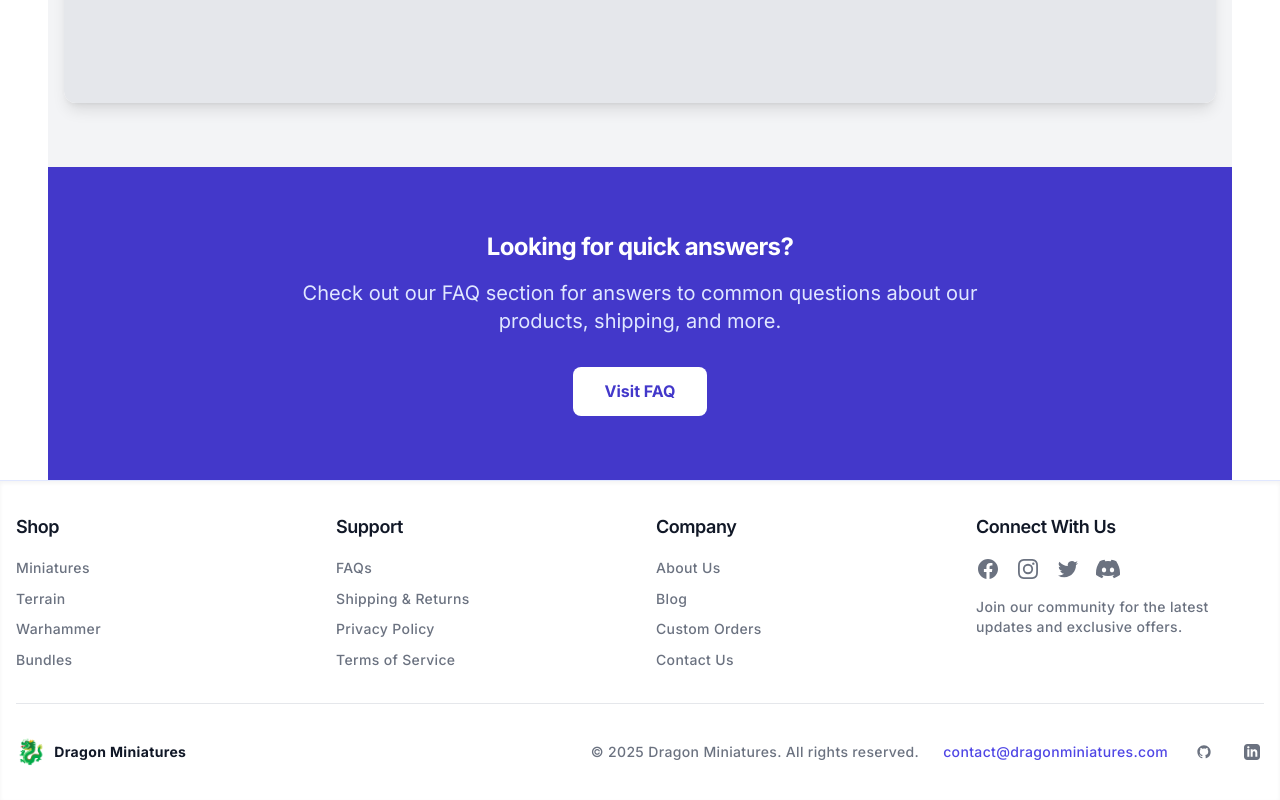
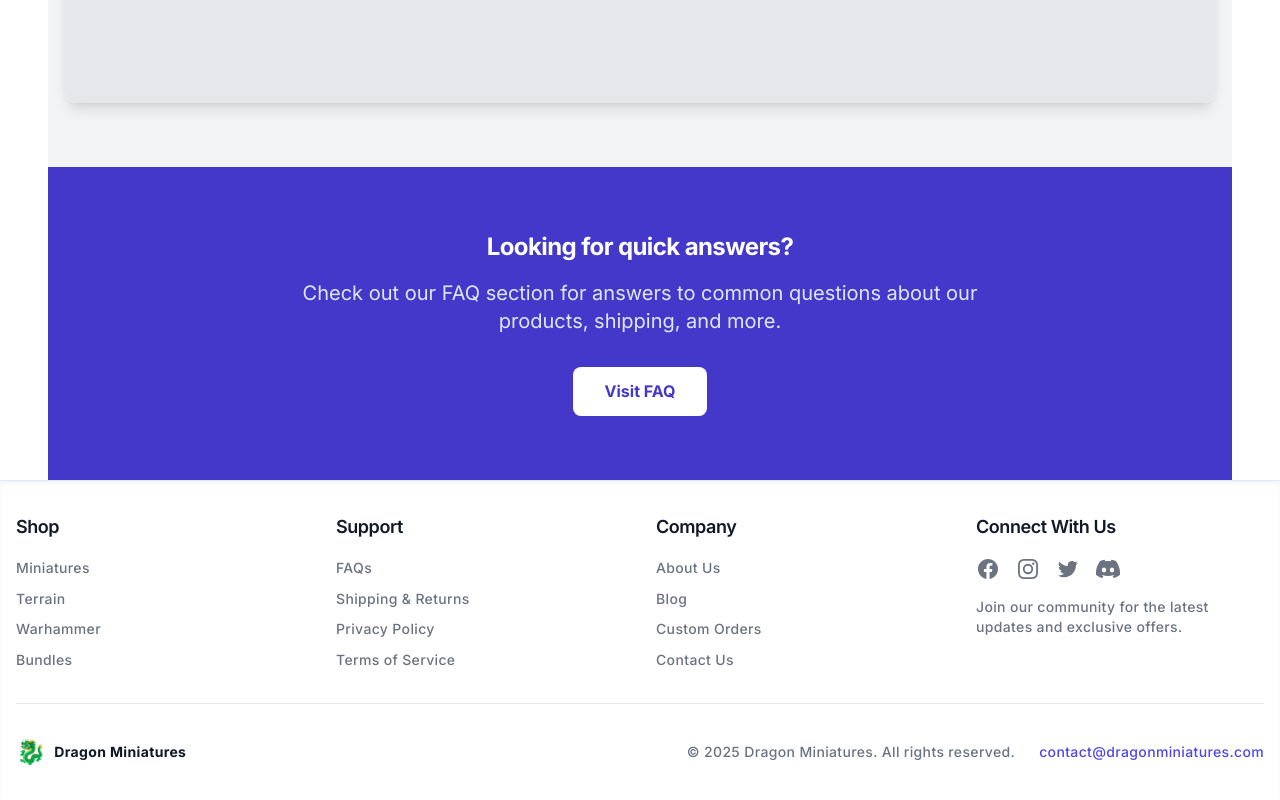
Before and after one commit to bhdrandall/dragon-mini-shop, a Next.js app: page /contact in a window 1280 px wide. Shown: the part 1475-2275 px from the top of the page. Built offline with nearby package versions, Linux system fonts and the light colour scheme.

Commit message:
removed dox info on ben

```diff
--- a/app/layout.tsx
+++ b/app/layout.tsx
@@ -199,30 +199,6 @@
                   >
                     contact@dragonminiatures.com
                   </a>
-                  <a
-                    href="https://github.com/bhdrandall"
-                    target="_blank"
-                    rel="noopener noreferrer"
-                    className="text-gray-500 hover:text-indigo-600 dark:hover:text-indigo-400 transition-colors duration-200 focus:outline-none focus:ring-2 focus:ring-indigo-300 dark:focus:ring-indigo-600 focus:ring-offset-2 dark:focus:ring-offset-gray-900 rounded-full p-1"
-                    aria-label="GitHub profile"
-                  >
-                    <span className="sr-only">GitHub</span>
-                    <svg className="h-4 w-4" fill="currentColor" viewBox="0 0 24 24" aria-hidden="true">
-                      <path fillRule="evenodd" d="M12 2C6.477 2 2 6.484 2 12.017c0 4.425 2.865 8.18 6.839 9.504.5.092.682-.217.682-.483 0-.237-.008-.868-.013-1.703-2.782.605-3.369-1.343-3.369-1.343-.454-1.158-1.11-1.466-1.11-1.466-.908-.62.069-.608.069-.608 1.003.07 1.531 1.032 1.531 1.032.892 1.53 2.341 1.088 2.91.832.092-.647.35-1.088.636-1.338-2.22-.253-4.555-1.113-4.555-4.951 0-1.093.39-1.988 1.029-2.688-.103-.253-.446-1.272.098-2.65 0 0 .84-.27 2.75 1.026A9.564 9.564 0 0112 6.844c.85.004 1.705.115 2.504.337 1.909-1.296 2.747-1.027 2.747-1.027.546 1.379.202 2.398.1 2.651.64.7 1.028 1.595 1.028 2.688 0 3.848-2.339 4.695-4.566 4.943.359.309.678.919.678 1.852 0 1.336-.012 2.415-.012 2.743 0 .267.18.578.688.48A10.019 10.019 0 0022 12.017C22 6.484 17.522 2 12 2z" clipRule="evenodd" />
-                    </svg>
-                  </a>
-                  <a
-                    href="https://www.linkedin.com/in/ben-randall-605ab5295/"
-                    target="_blank"
-                    rel="noopener noreferrer"
-                    className="text-gray-500 hover:text-indigo-600 dark:hover:text-indigo-400 transition-colors duration-200 focus:outline-none focus:ring-2 focus:ring-indigo-300 dark:focus:ring-indigo-600 focus:ring-offset-2 dark:focus:ring-offset-gray-900 rounded-full p-1"
-                    aria-label="LinkedIn profile"
-                  >
-                    <span className="sr-only">LinkedIn</span>
-                    <svg className="h-4 w-4" fill="currentColor" viewBox="0 0 24 24" aria-hidden="true">
-                      <path d="M19 0h-14c-2.761 0-5 2.239-5 5v14c0 2.761 2.239 5 5 5h14c2.762 0 5-2.239 5-5v-14c0-2.761-2.238-5-5-5zm-11 19h-3v-11h3v11zm-1.5-12.268c-.966 0-1.75-.79-1.75-1.764s.784-1.764 1.75-1.764 1.75.79 1.75 1.764-.783 1.764-1.75 1.764zm13.5 12.268h-3v-5.604c0-3.368-4-3.113-4 0v5.604h-3v-11h3v1.765c1.396-2.586 7-2.777 7 2.476v6.759z"/>
-                    </svg>
-                  </a>
                 </div>
               </div>
             </div>
```
